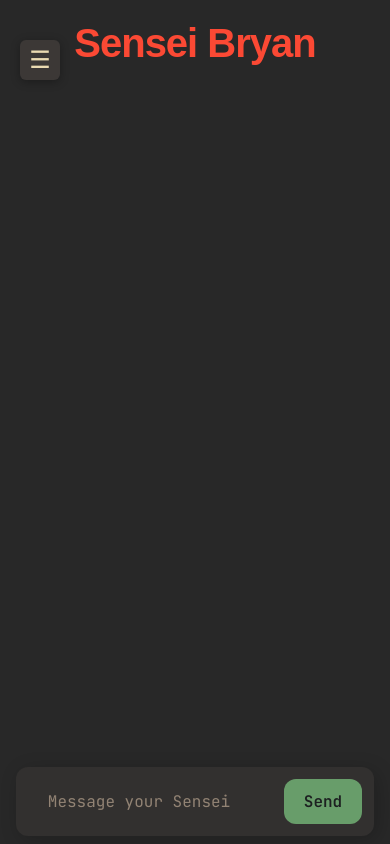
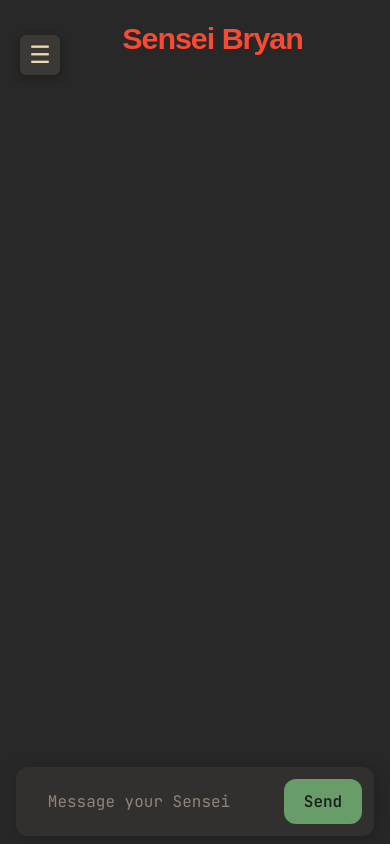
Before and after one commit to sudonym-i/sensei_bryan, a React (Create React App) app in the folder sensei-bryan/: page / in a window 390 px wide. Built offline with nearby package versions, Linux system fonts and the light colour scheme; a web font is replaced by a local one.

Commit message:
fixed formatting for small mobile screens

```diff
--- a/sensei-bryan/src/App.css
+++ b/sensei-bryan/src/App.css
@@ -194,40 +194,6 @@
   color: #ebdbb2;
 }
 
-/* Add media query for smaller screens   TODO: add more margin for input box and underneath messages (between input box and messages)*/
-@media screen and (max-width: 768px) {
-  .chat-input {
-    margin: 0.5rem;
-    padding: 0.75rem;
-    border-radius: 12px;
-  }
-
-  .chat-messages {
-    padding-bottom: calc(4.5rem + 30px); /* Increased padding for mobile */
-  }
-
-  .message {
-    max-width: 90%;
-  }
-
-  .chat-input button {
-    padding: 0.75rem 1.25rem;
-  }
-}
-
-/* Add viewport height fix for mobile browsers */
-@supports (-webkit-touch-callout: none) {
-  .App {
-    height: 100vh; /* Fallback */
-    height: -webkit-fill-available;
-  }
-
-  .chat-container {
-    height: 100vh; /* Fallback */
-    height: calc(var(--vh, 1vh) * 100);
-  }
-}
-
   /* // -------------- toggle for mode -------------- // */
 
         /* Gruvbox color palette */
@@ -311,7 +277,7 @@
             .tray-toggle {
                 width: 40px;
                 height: 40px;
-                margin-top: 20px;
+                margin-top: 15px;
             }
 
             /* Blur the chat when tray is open on mobile */
@@ -320,6 +286,37 @@
                 pointer-events: none;
             }
         }
+
+
+
+/* Additional responsive fixes for very small screens */
+@media screen and (max-width: 480px) {
+  .chat-input {
+    margin: 0.5rem;
+    padding: 0.75rem;
+    border-radius: 12px;
+  }
+
+  .chat-messages {
+    padding-bottom: calc(4.5rem + 30px); /* Increased padding for mobile */
+  }
+
+  .message {
+    max-width: 90%;
+  }
+
+  .chat-input button {
+    padding: 0.75rem 1.25rem;
+  }
+
+  /* Fix titleText overlap on mobile */
+  .titleText {
+    font-size: 1.9rem; /* Reduced from 2.5rem */
+    margin-left: 35px; /* Add left margin to avoid tray toggle */
+  }
+}
+
+
 
         /* Prevent scrolling of main content when tray is open on mobile */
         body.tray-open {
```
